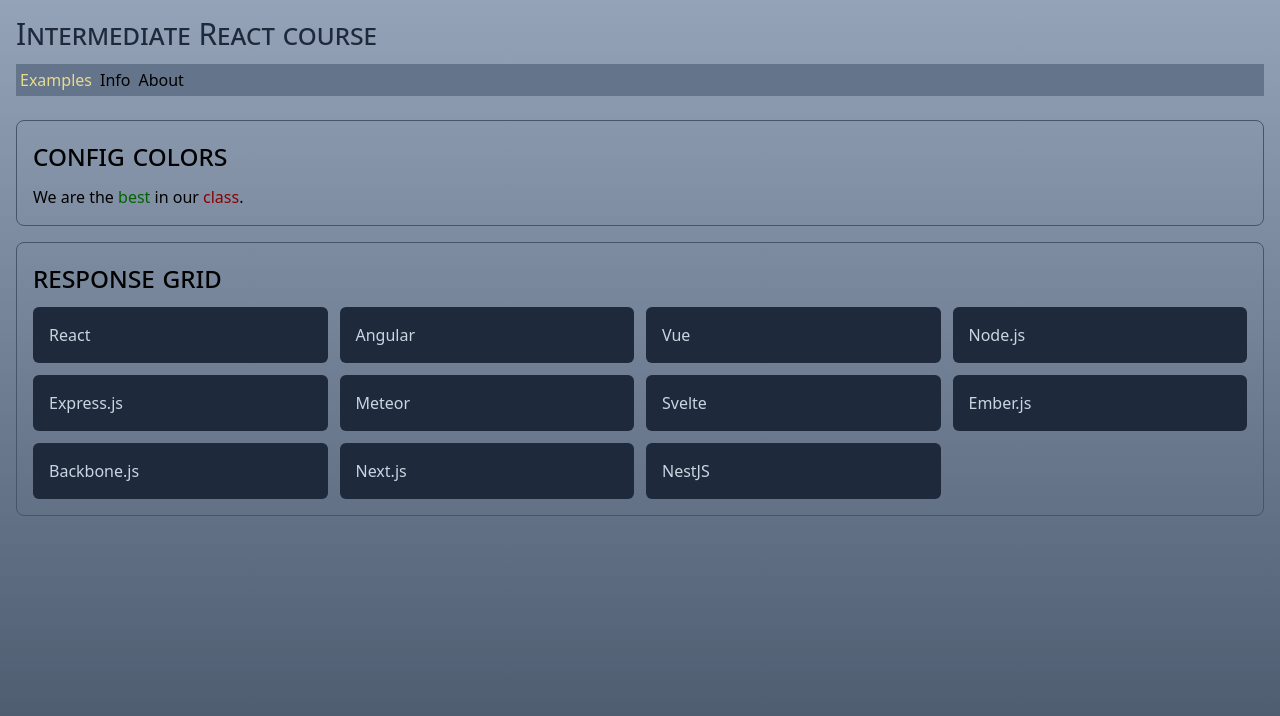
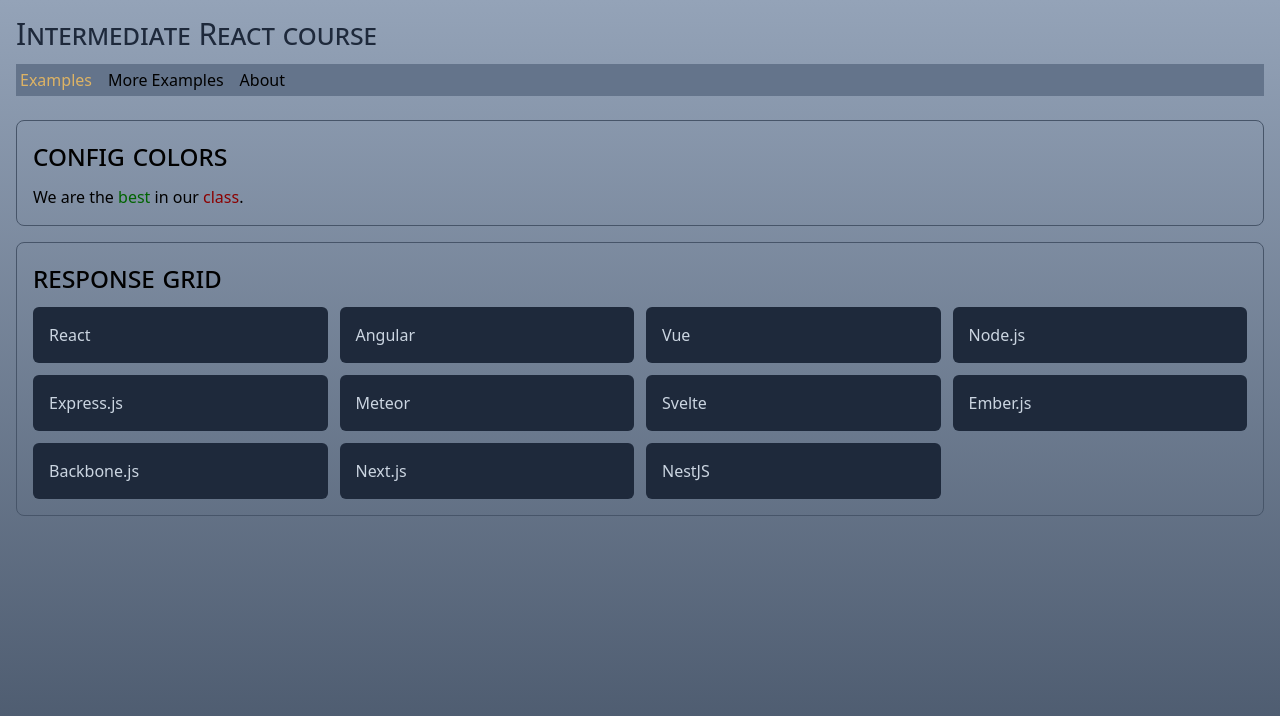
Before and after one commit to edwardtanguay/et672-course-notes-intermediate-react, a React (Vite) app: page /examples in a window 1280 px wide. Shown: the top 716 px of the page. Built offline with nearby package versions, Linux system fonts and the light colour scheme.

Commit message:
more examples page

```diff
--- a/src/components/Nav.tsx
+++ b/src/components/Nav.tsx
@@ -2,9 +2,9 @@
 
 export const Nav = () => {
 	return <nav>
-		<ul className="flex gap-2 bg-slate-500 p-1 content">
+		<ul className="flex gap-4 bg-slate-500 p-1 content">
 			<li><NavLink to="/examples">Examples</NavLink></li>
-			<li><NavLink to="/info">Info</NavLink></li>
+			<li><NavLink to="/more-examples">More Examples</NavLink></li>
 			<li><NavLink to="/about">About</NavLink></li>
 		</ul>
 	</nav>;
--- a/src/index.scss
+++ b/src/index.scss
@@ -13,5 +13,5 @@
 }
 
 a.active {
-	color: rgb(232, 218, 141);
+	color: rgb(221, 179, 101);
 }
--- a/src/main.tsx
+++ b/src/main.tsx
@@ -2,7 +2,7 @@
 import App from "./App.tsx";
 import { createBrowserRouter, Navigate, RouterProvider } from "react-router-dom";
 import "./index.scss";
-import { PageInfo } from "./pages/PageInfo.tsx";
+import { PageMoreExamples } from "./pages/PageMoreExamples.tsx";
 import { PageAbout } from "./pages/PageAbout.tsx";
 import { PageExamples } from "./pages/PageExamples.tsx";
 
@@ -16,8 +16,8 @@
 				element: <PageExamples />,
 			},
 			{
-				path: 'info',
-				element: <PageInfo />,
+				path: 'more-examples',
+				element: <PageMoreExamples />,
 			},
 			{
 				path: 'about',
--- a/src/pages/PageInfo.tsx
+++ /dev/null
@@ -1,5 +0,0 @@
-export const PageInfo = () => {
-	return (
-		<p>This is the info page.</p>
-	)
-}
--- /dev/null
+++ b/src/pages/PageMoreExamples.tsx
@@ -0,0 +1,3 @@
+export const PageMoreExamples = () => {
+	return <p>This is the info page.</p>;
+};
```
